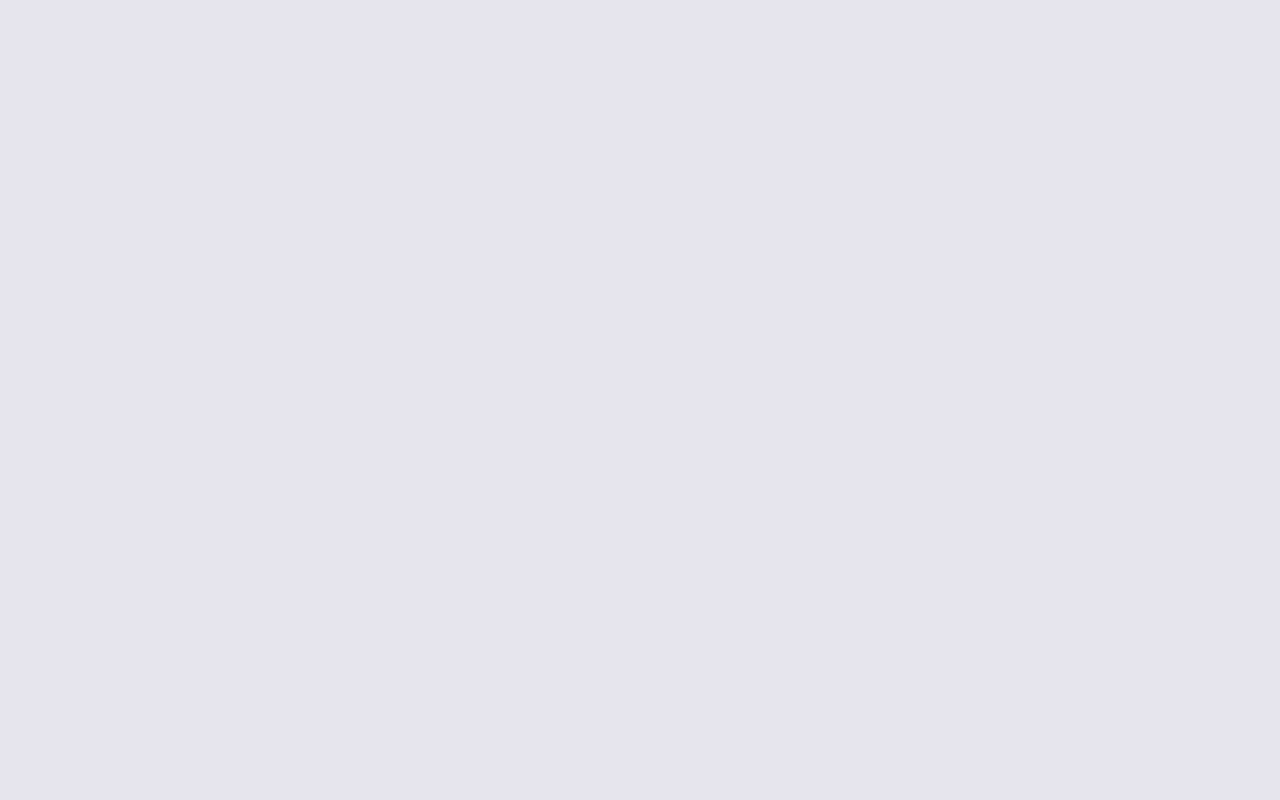
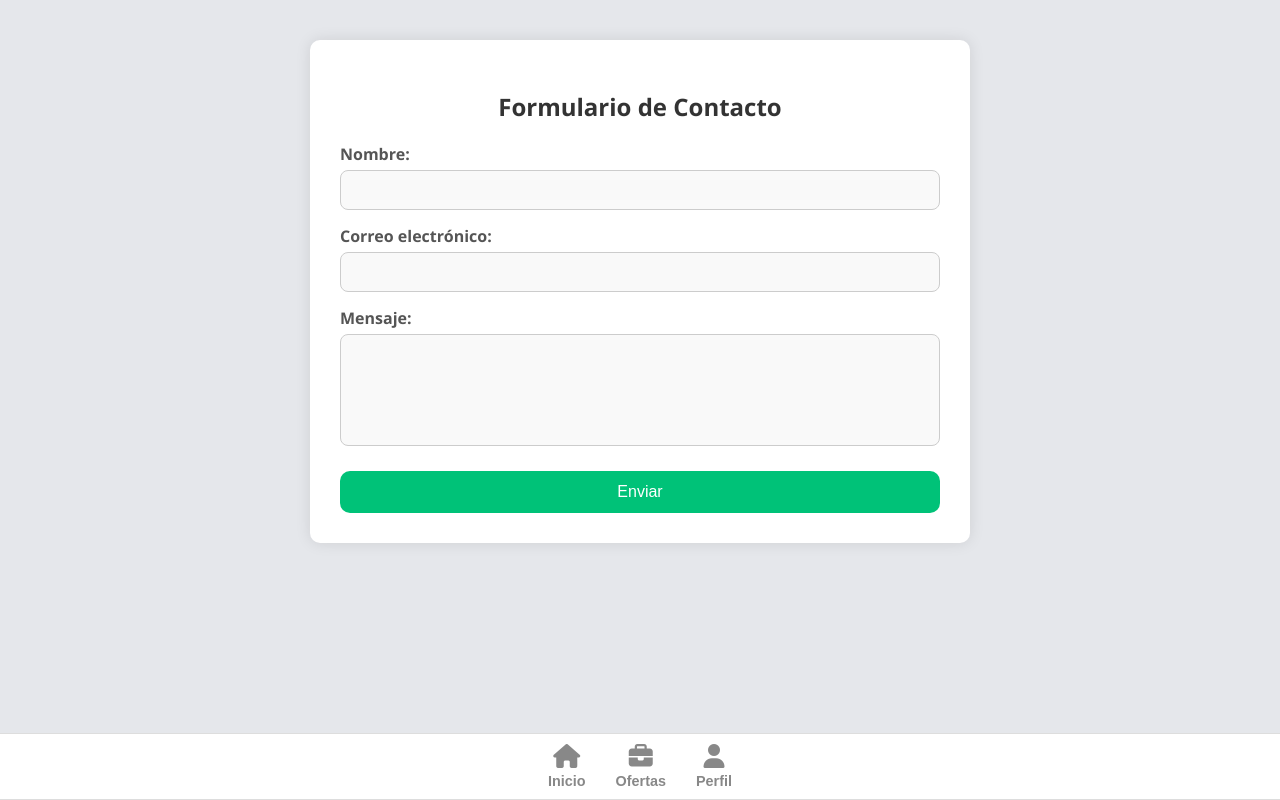
Before and after one commit to Gorkacp/Portal-Inmobiliario, a Vue app: page /contacto in a window 1280 px wide. Before the commit this address had no page. Built offline with nearby package versions, Linux system fonts and the light colour scheme.

Commit message:
Actualización 0.13

```diff
--- a/package.json
+++ b/package.json
@@ -10,6 +10,7 @@
   },
   "dependencies": {
     "@fortawesome/fontawesome-free": "^6.7.2",
+    "emailjs-com": "^3.2.0",
     "firebase": "^11.6.0",
     "leaflet": "^1.9.4",
     "vercel": "^41.7.8",
--- /dev/null
+++ b/src/components/Contacto/Contacto.vue
@@ -0,0 +1,121 @@
+<template>
+  <div class="formulario-contacto">
+    <h2>Formulario de Contacto</h2>
+    <form @submit.prevent="enviarEmail">
+      <label for="nombre">Nombre:</label>
+      <input type="text" v-model="nombre" required />
+
+      <label for="email">Correo electrónico:</label>
+      <input type="email" v-model="email" required />
+
+      <label for="mensaje">Mensaje:</label>
+      <textarea v-model="mensaje" rows="5" required></textarea>
+
+      <button type="submit">Enviar</button>
+    </form>
+  </div>
+  <Header class="fixed-header" />
+</template>
+
+<script setup>
+import { ref } from 'vue'
+import { useRouter } from 'vue-router'
+import Header from '../Header/Header.vue';
+
+
+const router = useRouter()
+
+const nombre = ref('')
+const email = ref('')
+const mensaje = ref('')
+
+function enviarEmail() {
+  // Aquí podrías enviar los datos a un backend si lo tuvieras
+  console.log('Nombre:', nombre.value)
+  console.log('Email:', email.value)
+  console.log('Mensaje:', mensaje.value)
+
+  // Redireccionar al inicio
+  router.push('/')
+}
+</script>
+
+<style scoped>
+.formulario-contacto {
+  max-width: 600px;
+  margin: 40px auto;
+  padding: 30px;
+  font-family: 'Segoe UI', sans-serif;
+  background-color: #fff;
+  border-radius: 10px;
+  box-shadow: 0 0 15px rgba(0, 0, 0, 0.1);
+  color: #333;
+}
+
+.formulario-contacto h2 {
+  text-align: center;
+  margin-bottom: 20px;
+  color: #333;
+  font-size: 24px;
+}
+
+form {
+  display: flex;
+  flex-direction: column;
+}
+
+label {
+  margin-bottom: 5px;
+  font-weight: bold;
+  color: #555;
+}
+
+input[type="text"],
+input[type="email"],
+textarea {
+  padding: 10px;
+  border: 1px solid #ccc;
+  border-radius: 8px;
+  font-size: 16px;
+  background-color: #f9f9f9;
+  margin-bottom: 15px;
+  resize: none;
+}
+
+button {
+  background-color: #00c278;
+  color: white;
+  padding: 12px;
+  border: none;
+  cursor: pointer;
+  width: 100%;
+  font-size: 16px;
+  margin-top: 10px;
+  border-radius: 10px;
+  transition: background-color 0.3s ease;
+}
+
+button:hover {
+  background-color: #00a86b;
+}
+
+.mensaje-confirmacion {
+  margin-top: 20px;
+  color: #065f46;
+  font-weight: bold;
+  text-align: center;
+}
+
+/* Footer fijo */
+.fixed-header {
+  position: fixed;
+  bottom: 0;
+  width: 100%;
+  background-color: white;
+  border-top: 1px solid #ddd;
+  text-align: center;
+  padding: 10px 0;
+  z-index: 1000;
+  box-sizing: border-box;
+}
+</style>
--- a/src/components/Perfil/Perfil.vue
+++ b/src/components/Perfil/Perfil.vue
@@ -33,10 +33,16 @@
       <!-- Mis Publicaciones -->
       <div class="seccion-publicaciones" v-if="misPublicaciones.length > 0">
         <h2>Mis publicaciones</h2>
-        <div v-for="publicacion in misPublicaciones" :key="publicacion.id" class="tarjeta-publicacion">
+        <div
+          v-for="publicacion in misPublicaciones"
+          :key="publicacion.id"
+          class="tarjeta-publicacion"
+          @click="irAVistaCasa(publicacion.id)"
+          style="cursor: pointer;"
+        >
           <div class="contenido-publicacion">
             <div class="info-publicacion">
-              <p> {{ publicacion.nombre }}</p>
+              <p>{{ publicacion.nombre }}</p>
               <p>{{ publicacion.direccion }}</p>
               <p>{{ publicacion.precio }} €</p>
             </div>
@@ -51,8 +57,8 @@
             </div>
           </div>
 
-          <!-- Botones para editar y eliminar -->
-          <div class="botones-publicacion">
+          <!-- Botones para editar y eliminar, con @click.stop para evitar la navegación -->
+          <div class="botones-publicacion" @click.stop>
             <button @click="irAEditar(publicacion.id)">Editar</button>
             <button @click="eliminarPublicacion(publicacion.id)">Eliminar</button>
           </div>
@@ -73,8 +79,21 @@
 import { ref, onMounted } from 'vue';
 import { useRouter } from 'vue-router';
 import { auth } from '../../firebase/firebase';
-import { onAuthStateChanged, signOut, updateProfile, updateEmail } from 'firebase/auth';
-import { getFirestore, collection, query, where, getDocs, doc, deleteDoc } from 'firebase/firestore';
+import {
+  onAuthStateChanged,
+  signOut,
+  updateProfile,
+  updateEmail,
+} from 'firebase/auth';
+import {
+  getFirestore,
+  collection,
+  query,
+  where,
+  getDocs,
+  doc,
+  deleteDoc,
+} from 'firebase/firestore';
 import Header from '../Header/Header.vue';
 
 const usuario = ref(null);
@@ -90,7 +109,7 @@ const db = getFirestore();
 function cerrarSesion() {
   signOut(auth)
     .then(() => router.push('/login'))
-    .catch(error => console.error('Error al cerrar sesión:', error));
+    .catch((error) => console.error('Error al cerrar sesión:', error));
 }
 
 function irAPublicar() {
@@ -138,11 +157,15 @@ async function eliminarPublicacion(publicacionId) {
   try {
     const publicacionRef = doc(db, 'casas', publicacionId);
     await deleteDoc(publicacionRef);
-    // Actualizamos las publicaciones después de eliminar
     cargarPublicacionesUsuario(usuario.value.uid);
   } catch (error) {
     console.error('Error al eliminar publicación:', error);
   }
+}
+
+// Navega a la vista individual de la casa usando el nombre exacto "VistaCasa"
+function irAVistaCasa(id) {
+  router.push({ name: 'VistaCasa', params: { id } });
 }
 
 function verificarSesion() {
@@ -155,11 +178,10 @@ function verificarSesion() {
       cargarPublicacionesUsuario(user.uid);
     } else {
       isLoggedIn.value = false;
-      router.push('/login'); // 🔁 Redirige al login si no hay usuario
+      router.push('/login');
     }
   });
 }
-
 
 onMounted(() => {
   verificarSesion();
@@ -324,6 +346,6 @@ h1 {
 }
 
 .botones-publicacion button:hover {
-  background-color: #00c278;
+  background-color: #00a964;
 }
 </style>
--- a/src/components/Publicar/Publicar.vue
+++ b/src/components/Publicar/Publicar.vue
@@ -159,7 +159,7 @@ function crearPublicacion() {
 
 // Función para volver al perfil
 function volverPerfil() {
-  router.push({ name: 'Perfil' }) // Asegúrate que la ruta se llama 'Perfil'
+  router.push({ name: 'Perfil' }) // Ruta de Perfil
 }
 </script>
 
--- a/src/router.js
+++ b/src/router.js
@@ -8,6 +8,8 @@ import Publicar from './components/Publicar/Publicar.vue';
 import VistaCasa from './Views/VistaCasa.vue';
 import Ventas from './components/Venta/Venta.vue';
 import Alquiler from './components/Alquiler/Alquiler.vue';
+import Contacto from './components/Contacto/Contacto.vue';
+
 
 const routes = [
   { path: '/', name: 'Inicio', component: Inicio },
@@ -20,6 +22,7 @@ const routes = [
   { path: '/vista-casa/:id', name: 'VistaCasa', component: VistaCasa, props: true },
   { path: '/venta', name: 'Venta', component: Ventas },
   { path: '/alquiler', name: 'Alquiler', component: Alquiler },
+  { path: '/contacto', name: 'Contacto', component: Contacto},
 ];
 
 
```
Also changed, not shown: src/Views/VistaCasa.vue (+78 -24 lines), 1 other file (tests, documents, lock files or other folders).
